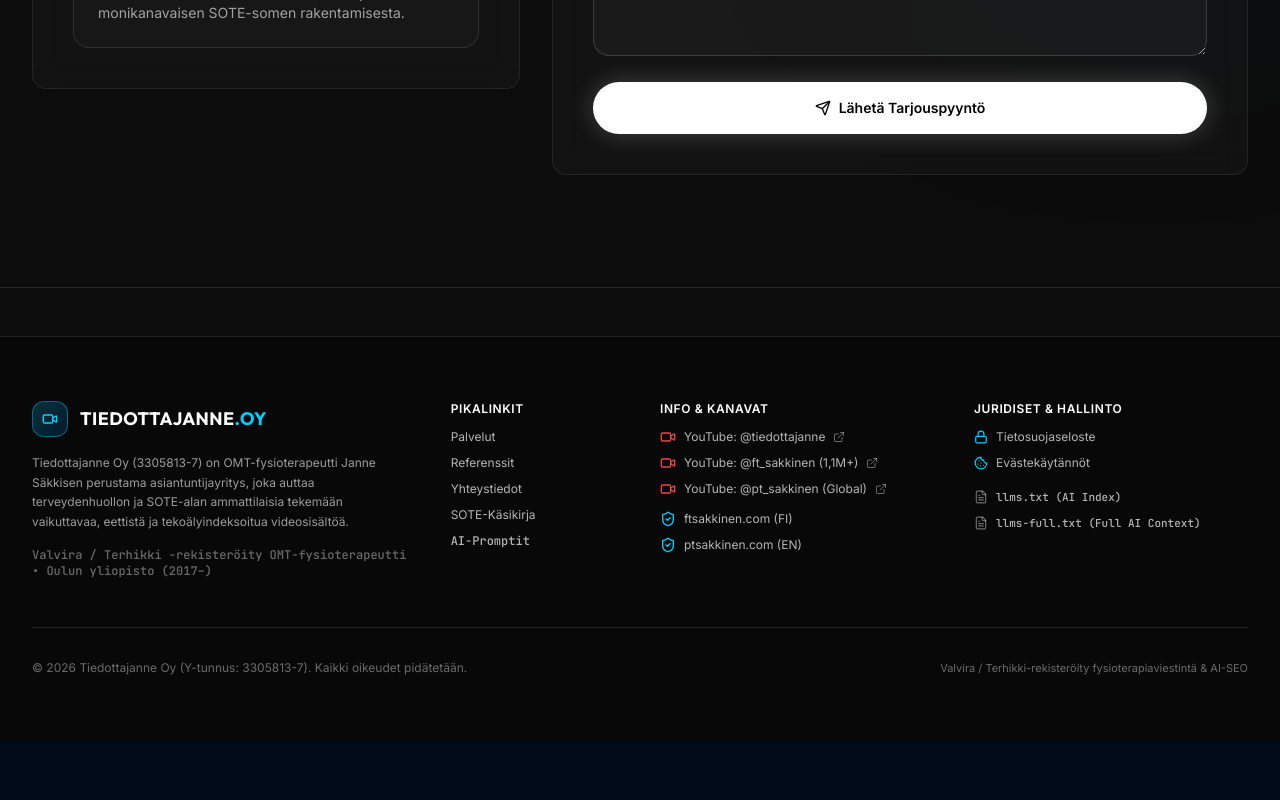
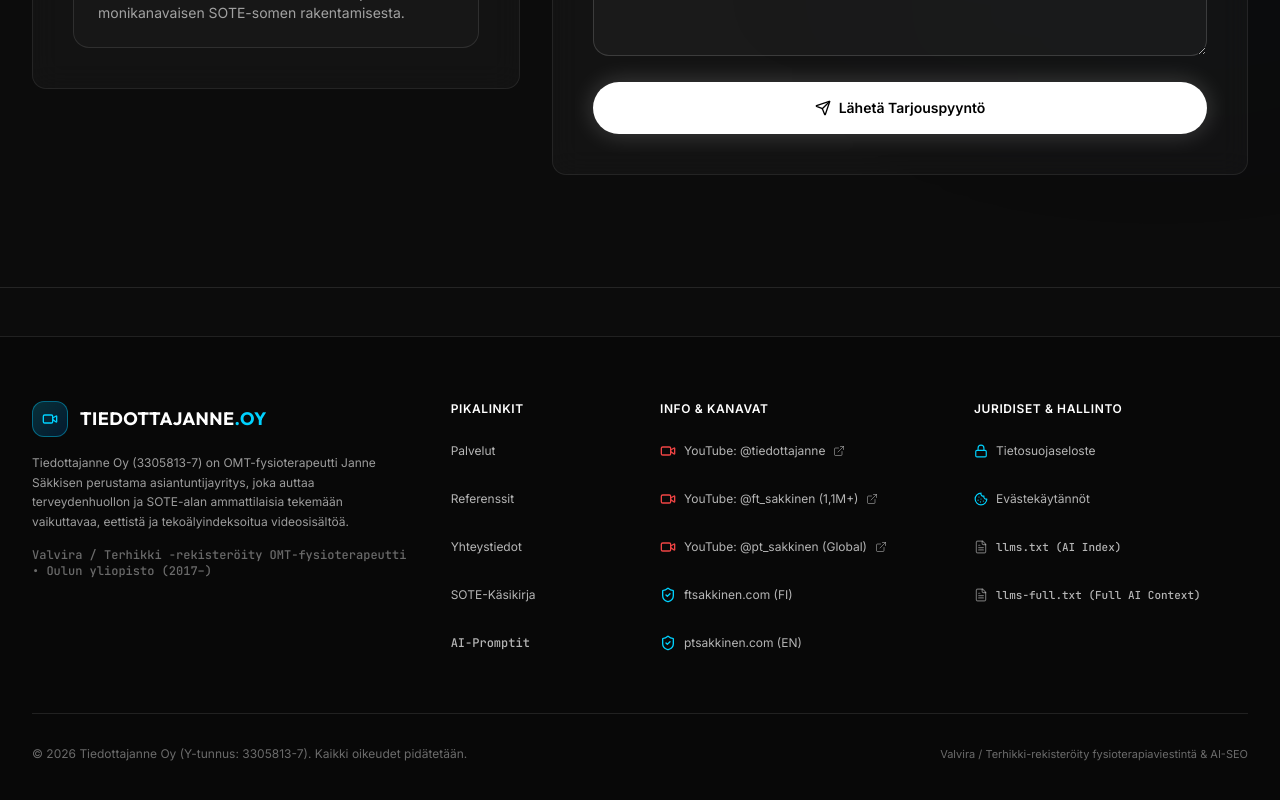
Before and after one commit to tftsakkinen-collab/tiedottajanne, a Next.js app: page /yhteystiedot in a window 1280 px wide. Shown: the part 876-1676 px from the top of the page. Before the commit the page ends 1616 px from the top, so only its background shows below. Built offline with nearby package versions, Linux system fonts and the light colour scheme; no server answers.

Commit message:
a11y: kosketuskohteet ≥ 44px (uutiskirje, osionavi, footer)

```diff
--- a/src/components/Footer.tsx
+++ b/src/components/Footer.tsx
@@ -31,24 +31,24 @@ export default function Footer() {
           {/* Col 2: Pikalinkit */}
           <div className="md:col-span-2 space-y-3">
             <h4 className="text-xs font-semibold text-white uppercase tracking-wider">Pikalinkit</h4>
-            <ul className="space-y-2.5 text-xs">
-              <li><Link href="/#palvelut" className="hover:text-[#00d2ff] transition-colors">Palvelut</Link></li>
-              <li><Link href="/referenssit" className="hover:text-[#00d2ff] transition-colors">Referenssit</Link></li>
-              <li><Link href="/yhteystiedot" className="hover:text-[#00d2ff] transition-colors">Yhteystiedot</Link></li>
-              <li><Link href="/kasikirja" className="hover:text-[#00d2ff] transition-colors">SOTE-Käsikirja</Link></li>
-              <li><Link href="/promptit" className="hover:text-[#00d2ff] transition-colors font-mono">AI-Promptit</Link></li>
+            <ul className="space-y-1 text-xs">
+              <li><Link href="/#palvelut" className="min-h-[44px] py-2 flex items-center hover:text-[#00d2ff] transition-colors">Palvelut</Link></li>
+              <li><Link href="/referenssit" className="min-h-[44px] py-2 flex items-center hover:text-[#00d2ff] transition-colors">Referenssit</Link></li>
+              <li><Link href="/yhteystiedot" className="min-h-[44px] py-2 flex items-center hover:text-[#00d2ff] transition-colors">Yhteystiedot</Link></li>
+              <li><Link href="/kasikirja" className="min-h-[44px] py-2 flex items-center hover:text-[#00d2ff] transition-colors">SOTE-Käsikirja</Link></li>
+              <li><Link href="/promptit" className="min-h-[44px] py-2 flex items-center hover:text-[#00d2ff] transition-colors font-mono">AI-Promptit</Link></li>
             </ul>
           </div>
 
           {/* Col 3: Info & Verkostot */}
           <div className="md:col-span-3 space-y-3">
             <h4 className="text-xs font-semibold text-white uppercase tracking-wider">Info &amp; Kanavat</h4>
-            <div className="space-y-2.5 text-xs">
+            <div className="space-y-1 text-xs">
               <a
                 href={SITE_CONFIG.youtubeTiedottajanne}
                 target="_blank"
                 rel="noopener noreferrer"
-                className="flex items-center gap-2 hover:text-[#00d2ff] transition-colors"
+                className="min-h-[44px] py-2 flex items-center gap-2 hover:text-[#00d2ff] transition-colors"
               >
                 <Video className="w-4 h-4 text-red-500 shrink-0" />
                 <span>YouTube: @tiedottajanne</span>
@@ -58,7 +58,7 @@ export default function Footer() {
                 href={SITE_CONFIG.youtubeFtSakkinen}
                 target="_blank"
                 rel="noopener noreferrer"
-                className="flex items-center gap-2 hover:text-[#00d2ff] transition-colors"
+                className="min-h-[44px] py-2 flex items-center gap-2 hover:text-[#00d2ff] transition-colors"
               >
                 <Video className="w-4 h-4 text-red-500 shrink-0" />
                 <span>YouTube: @ft_sakkinen (1,1M+)</span>
@@ -68,7 +68,7 @@ export default function Footer() {
                 href={SITE_CONFIG.youtubePtSakkinen}
                 target="_blank"
                 rel="noopener noreferrer"
-                className="flex items-center gap-2 hover:text-[#00d2ff] transition-colors"
+                className="min-h-[44px] py-2 flex items-center gap-2 hover:text-[#00d2ff] transition-colors"
               >
                 <Video className="w-4 h-4 text-red-500 shrink-0" />
                 <span>YouTube: @pt_sakkinen (Global)</span>
@@ -78,7 +78,7 @@ export default function Footer() {
                 href="https://www.ftsakkinen.com"
                 target="_blank"
                 rel="noopener noreferrer"
-                className="flex items-center gap-2 hover:text-[#00d2ff] transition-colors pt-1"
+                className="min-h-[44px] py-2 flex items-center gap-2 hover:text-[#00d2ff] transition-colors"
               >
                 <ShieldCheck className="w-4 h-4 text-[#00d2ff] shrink-0" />
                 <span>ftsakkinen.com (FI)</span>
@@ -87,7 +87,7 @@ export default function Footer() {
                 href="https://www.ptsakkinen.com"
                 target="_blank"
                 rel="noopener noreferrer"
-                className="flex items-center gap-2 hover:text-[#00d2ff] transition-colors"
+                className="min-h-[44px] py-2 flex items-center gap-2 hover:text-[#00d2ff] transition-colors"
               >
                 <ShieldCheck className="w-4 h-4 text-[#00d2ff] shrink-0" />
                 <span>ptsakkinen.com (EN)</span>
@@ -98,27 +98,27 @@ export default function Footer() {
           {/* Col 4: Juridiset & Hallinnolliset */}
           <div className="md:col-span-3 space-y-3">
             <h4 className="text-xs font-semibold text-white uppercase tracking-wider">Juridiset &amp; Hallinto</h4>
-            <ul className="space-y-2.5 text-xs">
+            <ul className="space-y-1 text-xs">
               <li>
-                <Link href="/tietosuoja" className="flex items-center gap-2 hover:text-[#00d2ff] transition-colors">
+                <Link href="/tietosuoja" className="min-h-[44px] py-2 flex items-center gap-2 hover:text-[#00d2ff] transition-colors">
                   <Lock className="w-3.5 h-3.5 text-[#00d2ff]" />
                   <span>Tietosuojaseloste</span>
                 </Link>
               </li>
               <li>
-                <Link href="/evasteet" className="flex items-center gap-2 hover:text-[#00d2ff] transition-colors">
+                <Link href="/evasteet" className="min-h-[44px] py-2 flex items-center gap-2 hover:text-[#00d2ff] transition-colors">
                   <Cookie className="w-3.5 h-3.5 text-[#00d2ff]" />
                   <span>Evästekäytännöt</span>
                 </Link>
               </li>
-              <li className="pt-2">
-                <Link href="/llms.txt" className="flex items-center gap-2 hover:text-[#00d2ff] transition-colors font-mono text-[11px]">
+              <li>
+                <Link href="/llms.txt" className="min-h-[44px] py-2 flex items-center gap-2 hover:text-[#00d2ff] transition-colors font-mono text-[11px]">
                   <FileText className="w-3.5 h-3.5 text-white/40" />
                   <span>llms.txt (AI Index)</span>
                 </Link>
               </li>
               <li>
-                <Link href="/llms-full.txt" className="flex items-center gap-2 hover:text-[#00d2ff] transition-colors font-mono text-[11px]">
+                <Link href="/llms-full.txt" className="min-h-[44px] py-2 flex items-center gap-2 hover:text-[#00d2ff] transition-colors font-mono text-[11px]">
                   <FileText className="w-3.5 h-3.5 text-white/40" />
                   <span>llms-full.txt (Full AI Context)</span>
                 </Link>
--- a/src/components/SoteRoiCalculator.tsx
+++ b/src/components/SoteRoiCalculator.tsx
@@ -95,7 +95,7 @@ export default function SoteRoiCalculator() {
         <div className="flex flex-wrap items-center justify-center gap-3">
           <button
             onClick={() => setActiveTab("roi")}
-            className={`px-5 py-3 rounded-full font-semibold text-xs sm:text-sm transition-all flex items-center gap-2 border cursor-pointer ${
+            className={`min-h-[44px] px-5 py-3 rounded-full font-semibold text-xs sm:text-sm transition-all flex items-center justify-center gap-2 border cursor-pointer focus-visible:ring-2 focus-visible:ring-[var(--primary)] focus-visible:outline-none ${
               activeTab === "roi"
                 ? "bg-white text-black border-white shadow-[0_0_20px_rgba(255,255,255,0.2)]"
                 : "bg-white/[0.03] text-white/70 border-white/10 hover:border-white/30 hover:text-white"
@@ -107,7 +107,7 @@ export default function SoteRoiCalculator() {
 
           <button
             onClick={() => setActiveTab("quiz")}
-            className={`px-5 py-3 rounded-full font-semibold text-xs sm:text-sm transition-all flex items-center gap-2 border cursor-pointer ${
+            className={`min-h-[44px] px-5 py-3 rounded-full font-semibold text-xs sm:text-sm transition-all flex items-center justify-center gap-2 border cursor-pointer focus-visible:ring-2 focus-visible:ring-[var(--primary)] focus-visible:outline-none ${
               activeTab === "quiz"
                 ? "bg-white text-black border-white shadow-[0_0_20px_rgba(255,255,255,0.2)]"
                 : "bg-white/[0.03] text-white/70 border-white/10 hover:border-white/30 hover:text-white"
@@ -119,7 +119,7 @@ export default function SoteRoiCalculator() {
 
           <button
             onClick={() => setActiveTab("newsletter")}
-            className={`px-5 py-3 rounded-full font-semibold text-xs sm:text-sm transition-all flex items-center gap-2 border cursor-pointer ${
+            className={`min-h-[44px] px-5 py-3 rounded-full font-semibold text-xs sm:text-sm transition-all flex items-center justify-center gap-2 border cursor-pointer focus-visible:ring-2 focus-visible:ring-[var(--primary)] focus-visible:outline-none ${
               activeTab === "newsletter"
                 ? "bg-white text-black border-white shadow-[0_0_20px_rgba(255,255,255,0.2)]"
                 : "bg-white/[0.03] text-white/70 border-white/10 hover:border-white/30 hover:text-white"
@@ -318,7 +318,7 @@ export default function SoteRoiCalculator() {
                       placeholder="esim. Janne Säkkinen / Klinikka Oy"
                       value={name}
                       onChange={(e) => setName(e.target.value)}
-                      className="w-full px-4 py-3.5 rounded-2xl bg-white/[0.03] border border-white/15 text-sm text-white placeholder-white/40 focus:outline-none focus:border-[#00d2ff] transition-colors"
+                      className="w-full min-h-[44px] px-4 py-3 rounded-2xl bg-white/[0.03] border border-white/15 text-sm text-white placeholder-white/40 focus:outline-none focus:border-[#00d2ff] focus-visible:ring-2 focus-visible:ring-[#00d2ff] transition-colors"
                     />
                   </div>
 
@@ -330,7 +330,7 @@ export default function SoteRoiCalculator() {
                       placeholder="esim. etunimi@klinikka.fi"
                       value={email}
                       onChange={(e) => setEmail(e.target.value)}
-                      className="w-full px-4 py-3.5 rounded-2xl bg-white/[0.03] border border-white/15 text-sm text-white placeholder-white/40 focus:outline-none focus:border-[#00d2ff] transition-colors"
+                      className="w-full min-h-[44px] px-4 py-3 rounded-2xl bg-white/[0.03] border border-white/15 text-sm text-white placeholder-white/40 focus:outline-none focus:border-[#00d2ff] focus-visible:ring-2 focus-visible:ring-[#00d2ff] transition-colors"
                     />
                   </div>
                 </div>
@@ -340,7 +340,7 @@ export default function SoteRoiCalculator() {
                   <select
                     value={role}
                     onChange={(e) => setRole(e.target.value)}
-                    className="w-full px-4 py-3.5 rounded-2xl bg-[#0c0c0c] border border-white/15 text-sm text-white focus:outline-none focus:border-[#00d2ff] transition-colors"
+                    className="w-full min-h-[44px] px-4 py-3 rounded-2xl bg-[#0c0c0c] border border-white/15 text-sm text-white focus:outline-none focus:border-[#00d2ff] focus-visible:ring-2 focus-visible:ring-[#00d2ff] transition-colors"
                   >
                     <option value="SOTE-yritys / Klinikka">SOTE-yritys / Klinikka</option>
                     <option value="Fysioterapeutti / Osteopaatti">Fysioterapeutti / Osteopaatti</option>
@@ -357,16 +357,16 @@ export default function SoteRoiCalculator() {
                     placeholder="Esim. Haluamme koulutuksen henkilöstöllemme / Olen kiinnostunut yhteistyöstä..."
                     value={message}
                     onChange={(e) => setMessage(e.target.value)}
-                    className="w-full px-4 py-3.5 rounded-2xl bg-white/[0.03] border border-white/15 text-sm text-white placeholder-white/40 focus:outline-none focus:border-[#00d2ff] transition-colors"
+                    className="w-full min-h-[44px] px-4 py-3 rounded-2xl bg-white/[0.03] border border-white/15 text-sm text-white placeholder-white/40 focus:outline-none focus:border-[#00d2ff] focus-visible:ring-2 focus-visible:ring-[#00d2ff] transition-colors"
                   />
                 </div>
 
                 <button
                   type="submit"
                   disabled={isLoading}
-                  className="w-full py-4 px-6 rounded-full bg-white text-black font-semibold text-sm hover:bg-white/90 transition-all shadow-[0_0_25px_rgba(255,255,255,0.2)] flex items-center justify-center gap-2 cursor-pointer disabled:opacity-50 hover:scale-[1.01] active:scale-[0.99]"
+                  className="w-full min-h-[44px] py-3.5 px-6 rounded-full bg-white text-black font-semibold text-sm hover:bg-white/90 transition-all shadow-[0_0_25px_rgba(255,255,255,0.2)] flex items-center justify-center gap-2 cursor-pointer disabled:opacity-50 hover:scale-[1.01] active:scale-[0.99] focus-visible:ring-2 focus-visible:ring-[#00d2ff] focus-visible:outline-none"
                 >
-                  <Send className="w-4 h-4 text-black" />
+                  <Send className="w-4 h-4 text-black shrink-0" />
                   <span>{isLoading ? "Lähetetään..." : "Liity postituslistalle / Lähetä yhteistyöpyyntö"}</span>
                 </button>
 
```
Also changed, not shown: 1 other file (tests, documents, lock files or other folders).
